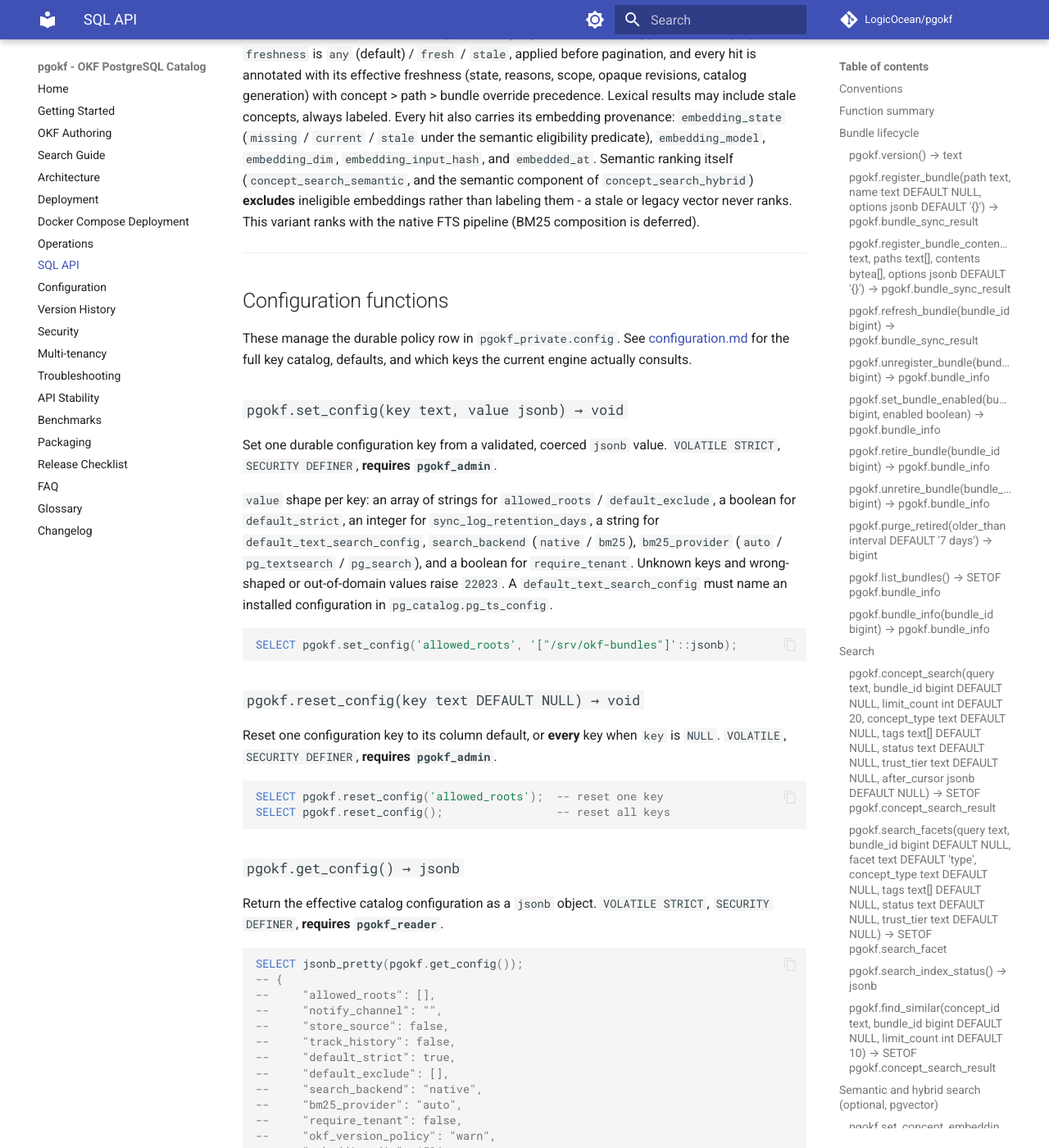
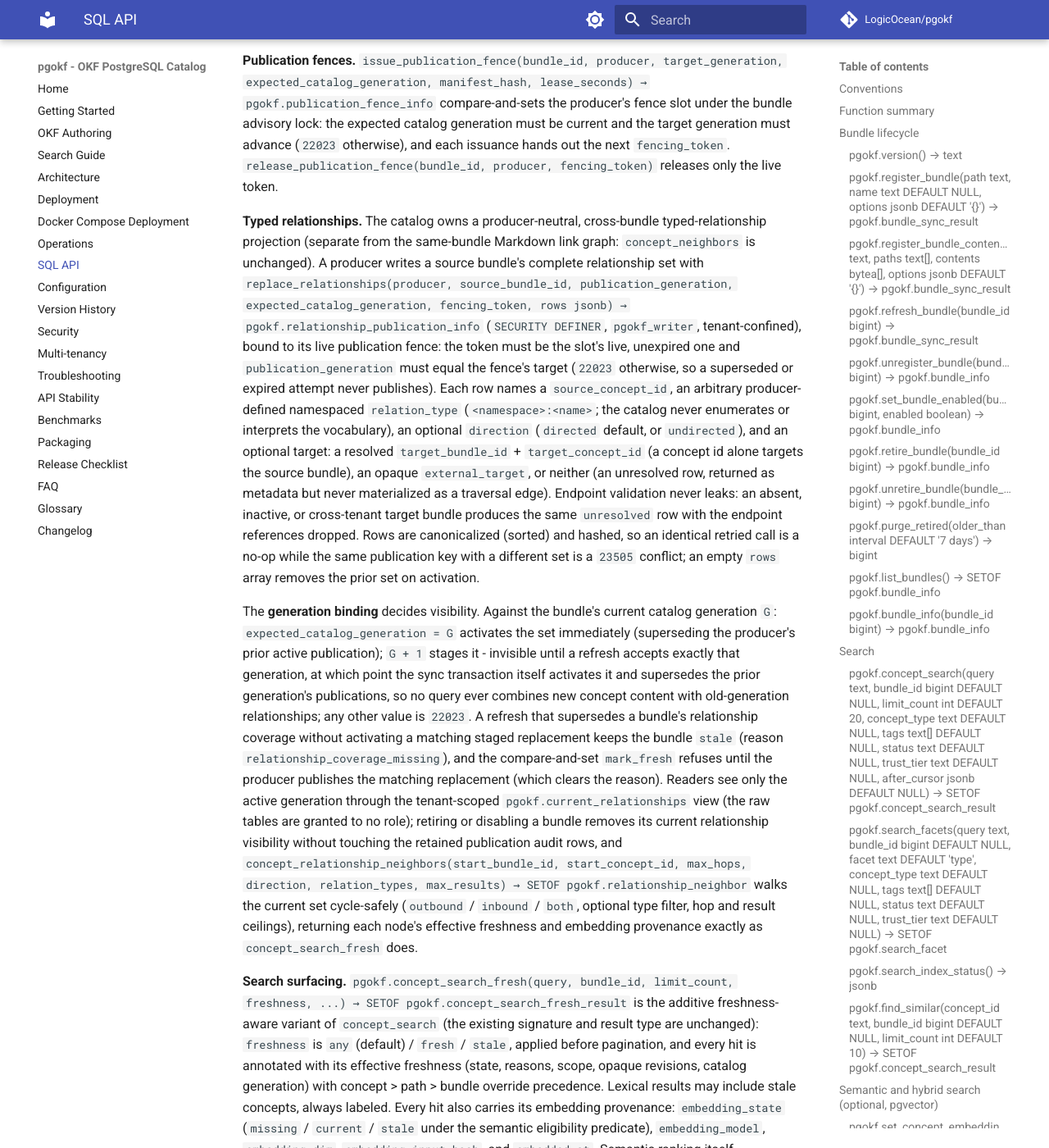
Before and after one commit to LogicOcean/pgokf, an MkDocs documentation site: the page built from docs/sql-api.md, in a window 1280 px wide and 1400 px high, scrolled down 25305 px. Shown: the whole window at 82% size. Built offline with MkDocs 1.6.1 and Material for MkDocs 9.7.7, drawn with Linux system fonts in a browser that asks for light colours; comment, search, counter and statistics services are not loaded; some of the changed text lies outside the part shown.

Commit message:
docs(extension): the typed-relationship producer capability
The function-summary rows, the STRICT/PARALLEL SAFE notes, the
capabilities() example, and the typed-relationships subsection of the
producer-capabilities reference (wire shape, fence/generation binding,
staging/activation, coverage staleness, reader projection, traversal).

````diff
--- a/docs/sql-api.md
+++ b/docs/sql-api.md
@@ -95,9 +95,12 @@ exercised against a live PostgreSQL 18 cluster.
 | `claim_catalog_change_events(producer, limit, lease_seconds)` | `SETOF claimed_change_event` | VOLATILE | DEFINER | `pgokf_dispatcher` |
 | `ack_catalog_change_event(event_id, producer, acceptance_key)` | `boolean` | VOLATILE | DEFINER | `pgokf_dispatcher` |
 | `list_catalog_change_events(bundle_id, max_rows)` | `SETOF catalog_change_event_info` | VOLATILE | DEFINER | `pgokf_admin` |
+| `replace_relationships(producer, source_bundle_id, publication_generation, expected_catalog_generation, fencing_token, rows)` | `relationship_publication_info` | VOLATILE | DEFINER | `pgokf_writer` |
+| `concept_relationship_neighbors(start_bundle_id, start_concept_id, max_hops, direction, relation_types, max_results)` | `SETOF relationship_neighbor` | STABLE | invoker | `pgokf_reader` |
 
 `register_bundle`, `concept_search`, `search_facets`, `find_similar`,
 `concept_search_semantic`, `concept_search_hybrid`, `concept_neighbors`,
+`concept_relationship_neighbors`,
 `reset_config`, `list_sync_log`, `list_access_log`, `duplicate_concepts`,
 `purge_retired`, and `stale_concepts` accept `NULL`-defaulting (or
 default-valued) arguments and are therefore **not** declared `STRICT`; every
@@ -107,7 +110,8 @@ other function - including `list_bundles`, `bundle_info`, `catalog_stats`,
 `rebuild_embedding_index`,
 `schedule_refresh`, and `unschedule_refresh` - is `STRICT`.
 `concept_search`, `search_facets`, `find_similar`, `concept_search_semantic`,
-`concept_search_hybrid`, `concept_neighbors`, `list_bundle_log`, `catalog_stats`,
+`concept_search_hybrid`, `concept_neighbors`, `concept_relationship_neighbors`,
+`list_bundle_log`, `catalog_stats`,
 `duplicate_concepts`, `stale_concepts`, `concept_history`, and `concept_as_of`
 are also `PARALLEL SAFE`.
 `list_bundle_log` accepts a `NULL`-defaulting `directory`, so it is **not**
@@ -874,7 +878,7 @@ SELECT jsonb_pretty(pgokf.capabilities());
 --   "catalog_generation": 1,   "publication_fence": 1,
 --   "freshness_dependency": 1, "effective_freshness": 1,
 --   "catalog_change_event": 1, "search_freshness": 1,
---   "embedding_freshness": 1
+--   "embedding_freshness": 1,  "typed_relationships": 1
 -- }
 ```
 
@@ -941,6 +945,50 @@ current and the target generation must advance (`22023` otherwise), and each
 issuance hands out the next `fencing_token`.
 `release_publication_fence(bundle_id, producer, fencing_token)` releases only
 the live token.
+
+**Typed relationships.** The catalog owns a producer-neutral, cross-bundle
+typed-relationship projection (separate from the same-bundle Markdown link
+graph: `concept_neighbors` is unchanged). A producer writes a source bundle's
+complete relationship set with `replace_relationships(producer,
+source_bundle_id, publication_generation, expected_catalog_generation,
+fencing_token, rows jsonb) → pgokf.relationship_publication_info`
+(`SECURITY DEFINER`, `pgokf_writer`, tenant-confined), bound to its live
+publication fence: the token must be the slot's live, unexpired one and
+`publication_generation` must equal the fence's target (`22023` otherwise, so
+a superseded or expired attempt never publishes). Each row names a
+`source_concept_id`, an arbitrary producer-defined namespaced `relation_type`
+(`<namespace>:<name>`; the catalog never enumerates or interprets the
+vocabulary), an optional `direction` (`directed` default, or `undirected`),
+and an optional target: a resolved `target_bundle_id` + `target_concept_id`
+(a concept id alone targets the source bundle), an opaque `external_target`,
+or neither (an unresolved row, returned as metadata but never materialized as
+a traversal edge). Endpoint validation never leaks: an absent, inactive, or
+cross-tenant target bundle produces the same `unresolved` row with the
+endpoint references dropped. Rows are canonicalized (sorted) and hashed, so an
+identical retried call is a no-op while the same publication key with a
+different set is a `23505` conflict; an empty `rows` array removes the prior
+set on activation.
+
+The **generation binding** decides visibility. Against the bundle's current
+catalog generation `G`: `expected_catalog_generation = G` activates the set
+immediately (superseding the producer's prior active publication);
+`G + 1` stages it - invisible until a refresh accepts exactly that
+generation, at which point the sync transaction itself activates it and
+supersedes the prior generation's publications, so no query ever combines new
+concept content with old-generation relationships; any other value is
+`22023`. A refresh that supersedes a bundle's relationship coverage without
+activating a matching staged replacement keeps the bundle `stale` (reason
+`relationship_coverage_missing`), and the compare-and-set `mark_fresh`
+refuses until the producer publishes the matching replacement (which clears
+the reason). Readers see only the active generation through the tenant-scoped
+`pgokf.current_relationships` view (the raw tables are granted to no role);
+retiring or disabling a bundle removes its current relationship visibility
+without touching the retained publication audit rows, and
+`concept_relationship_neighbors(start_bundle_id, start_concept_id, max_hops,
+direction, relation_types, max_results) → SETOF pgokf.relationship_neighbor`
+walks the current set cycle-safely (`outbound` / `inbound` / `both`, optional
+type filter, hop and result ceilings), returning each node's effective
+freshness and embedding provenance exactly as `concept_search_fresh` does.
 
 **Search surfacing.** `pgokf.concept_search_fresh(query, bundle_id,
 limit_count, freshness, ...) → SETOF pgokf.concept_search_fresh_result` is the
````
